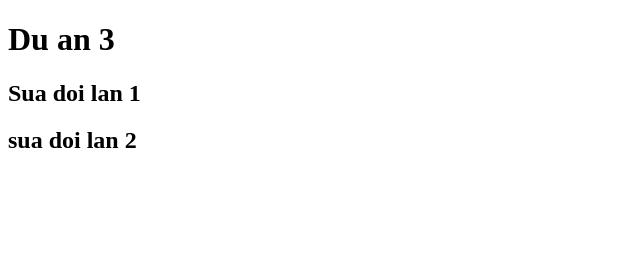
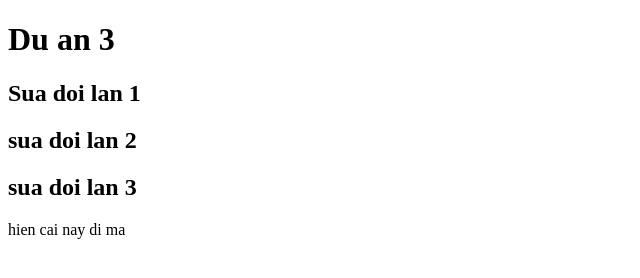
Before and after one commit to namln2702/duan-3, a plain HTML site: page index.html in a window 1280 px wide. Shown: the whole page, without its empty margins (0-640 px from the left). Drawn offline with Linux system fonts and the light colour scheme.

Commit message:
sua doi lam 3

```diff
--- a/index.html
+++ b/index.html
@@ -9,5 +9,7 @@
     <h1>Du an 3</h1>
     <h2>Sua doi lan 1</h2>
     <h2>sua doi lan 2</h2>
+    <h2>sua doi lan 3</h2>
+    <p>hien cai nay di ma</p>
   </body>
 </html>
```
